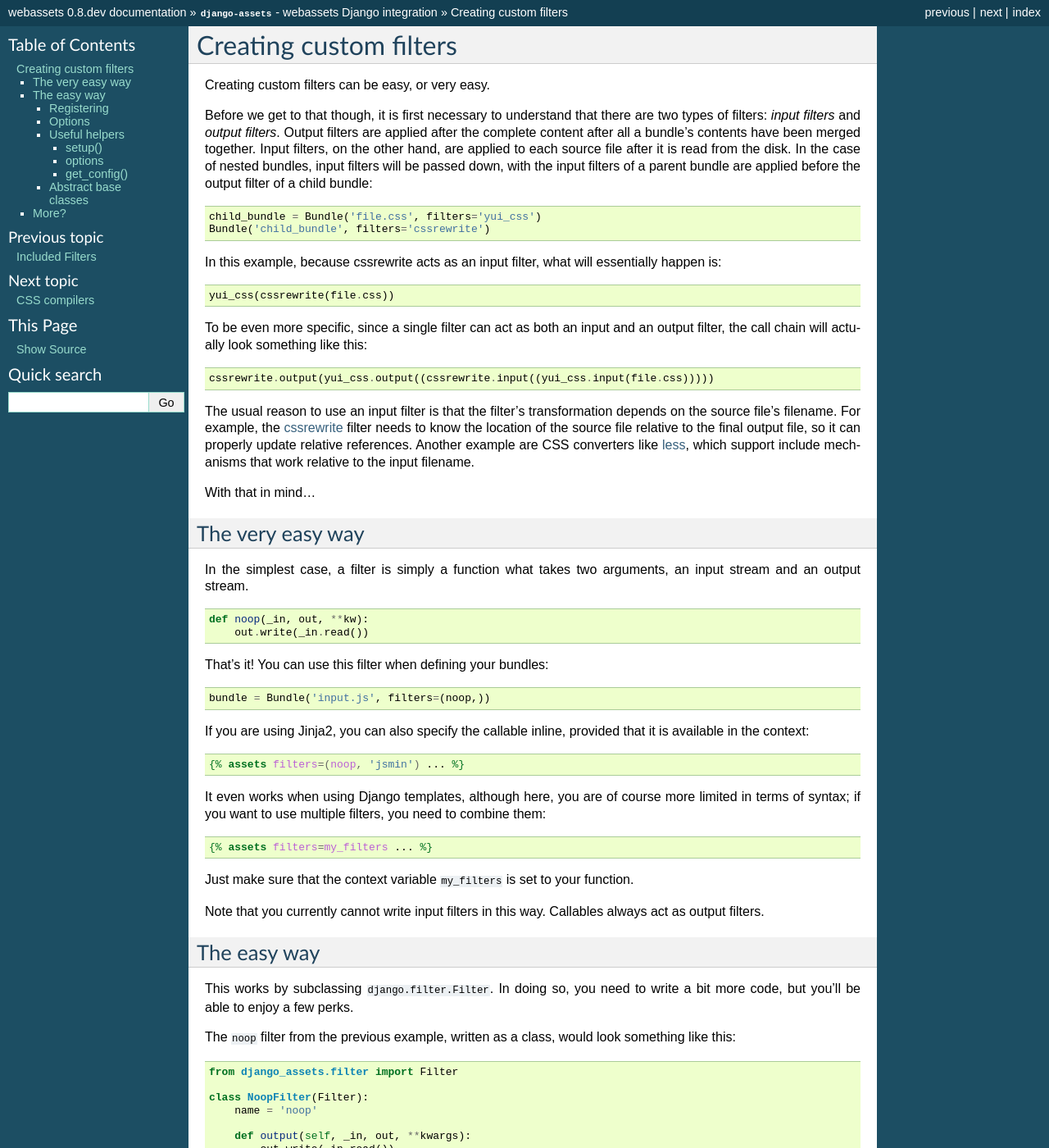
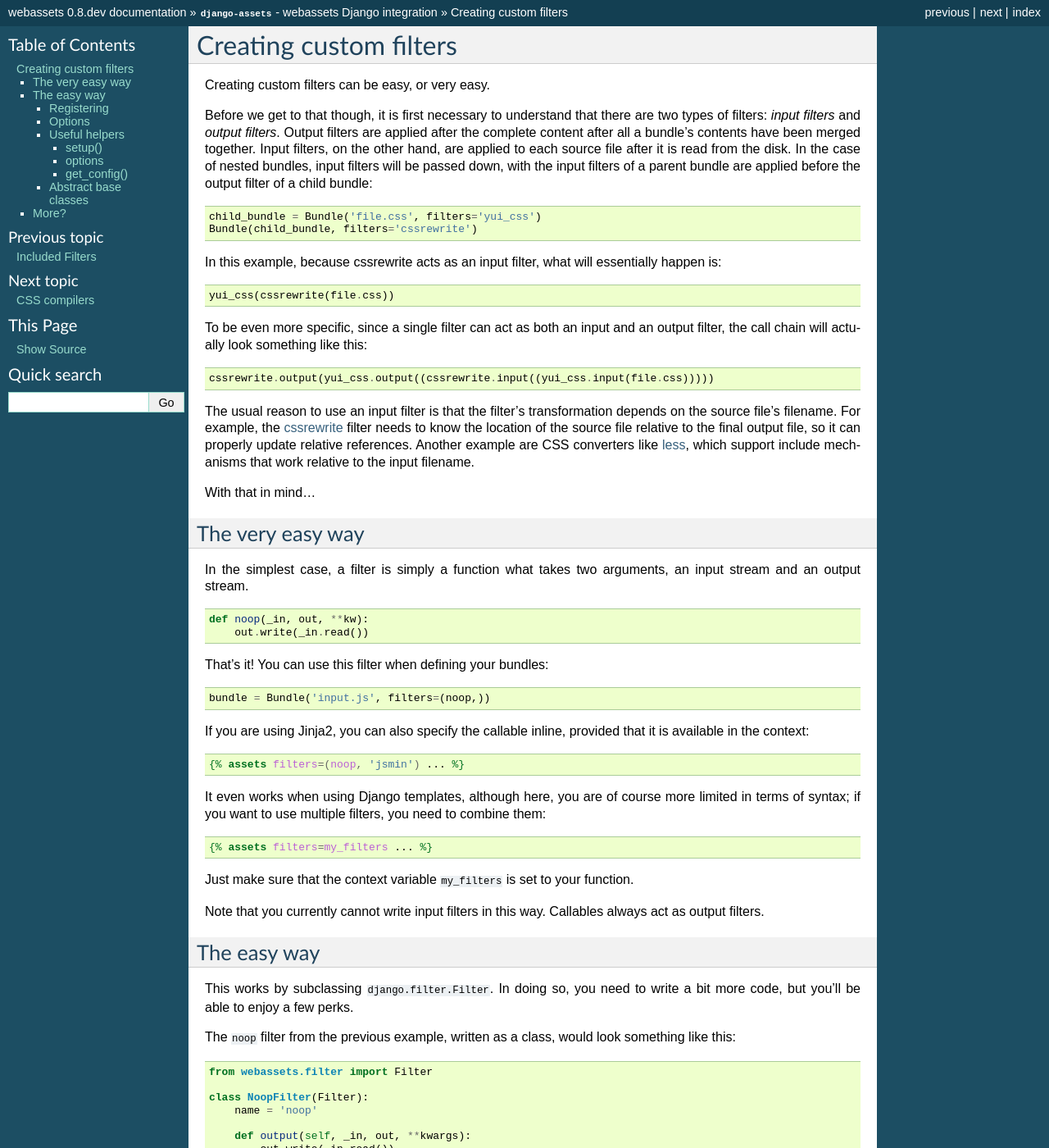
Before and after one commit to miracle2k/webassets, a Sphinx documentation site: the page built from docs/custom_filters.rst, in a window 1280 px wide and 1400 px high. Shown: the whole window at 82% size. Built offline with Sphinx 7.4.7, drawn with Linux system fonts in a browser that asks for light colours.

Commit message:
More minor documentation fixes.

```diff
--- a/docs/custom_filters.rst
+++ b/docs/custom_filters.rst
@@ -17,7 +17,7 @@ of a parent bundle are applied before the output filter of a child bundle:
 .. code-block:: python
 
     child_bundle = Bundle('file.css', filters='yui_css')
-    Bundle('child_bundle', filters='cssrewrite')
+    Bundle(child_bundle, filters='cssrewrite')
 
 In this example, because cssrewrite acts as an input filter, what will
 essentially happen is:
@@ -94,7 +94,7 @@ look something like this:
 
 .. code-block:: python
 
-    from django_assets.filter import Filter
+    from webassets.filter import Filter
 
     class NoopFilter(Filter):
         name = 'noop'
```
